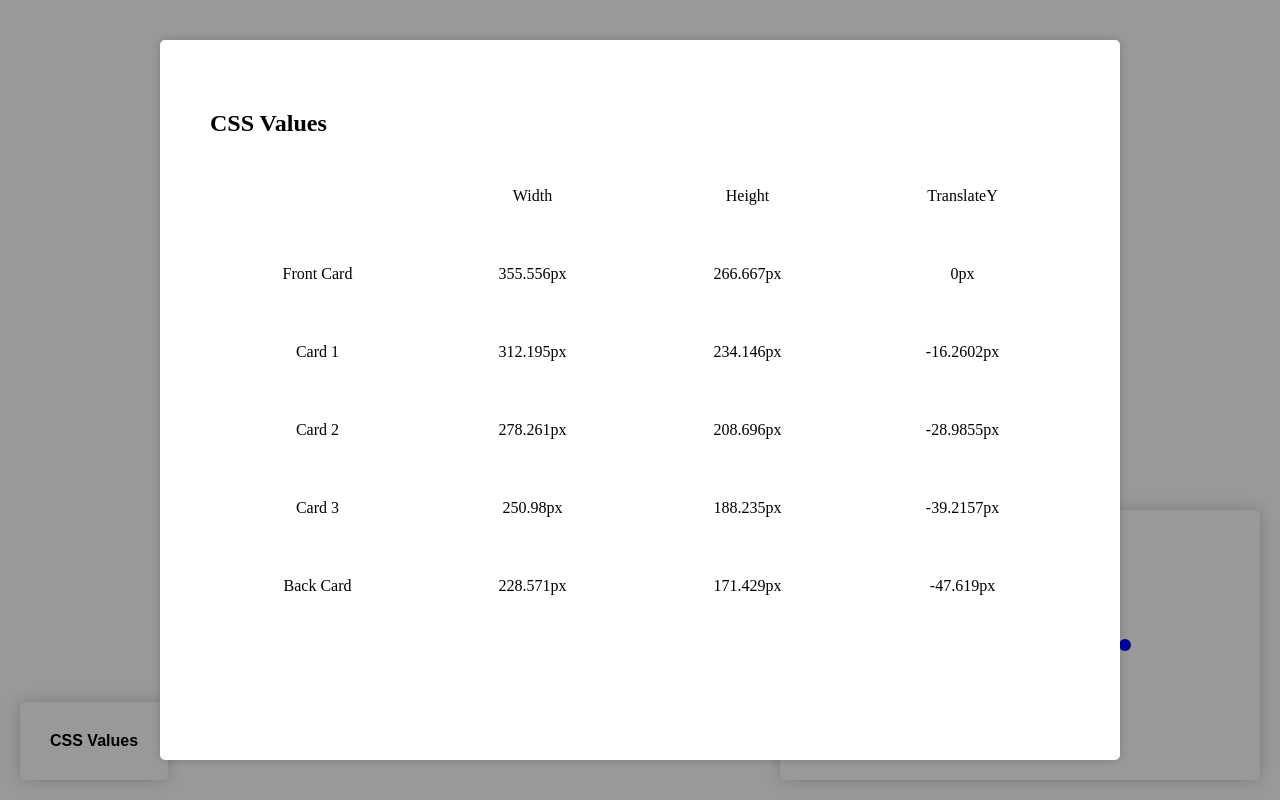
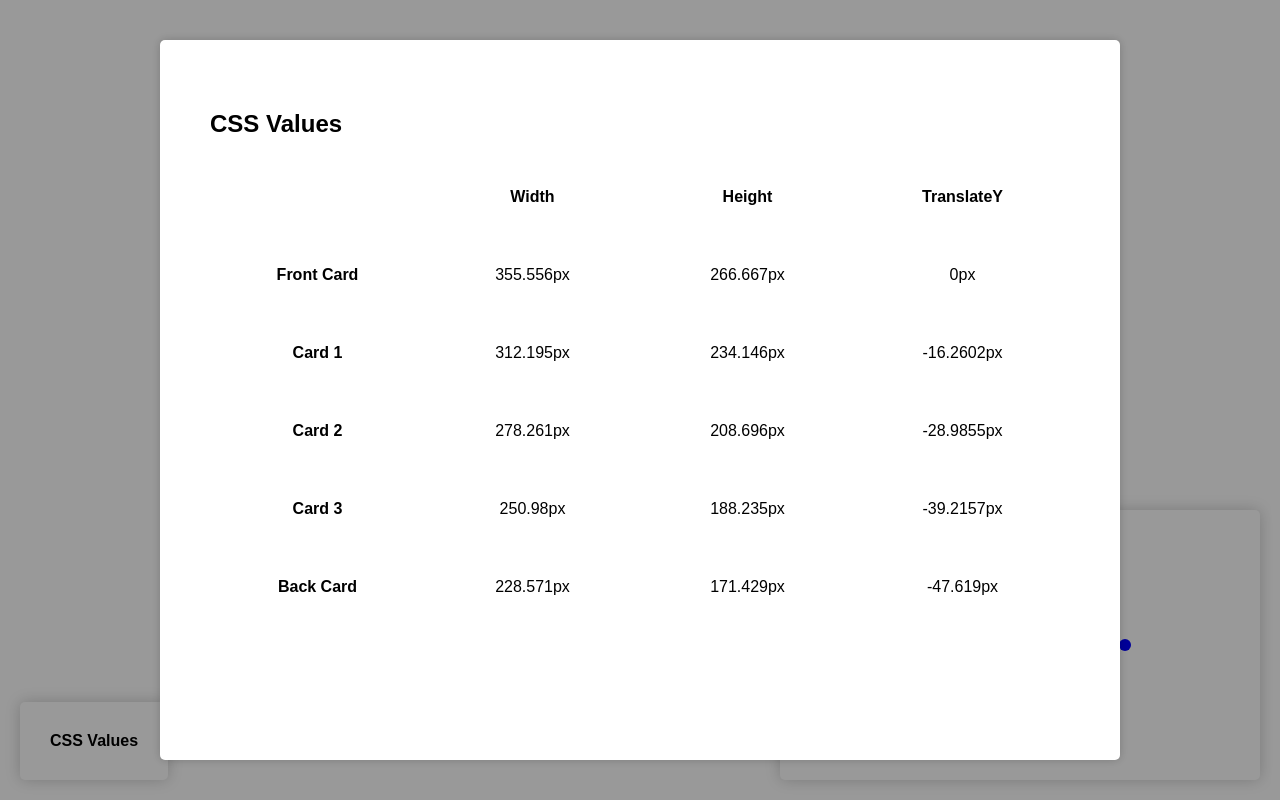
Before and after one commit to lucbarn/slideshow, a plain HTML site: page perspective/perspective.html in a window 1280 px wide. Both pictures are taken after a click on the element "CSS Values". Drawn offline with Linux system fonts and the light colour scheme.

Commit message:
Update modal text style

```diff
--- a/perspective/perspective.html
+++ b/perspective/perspective.html
@@ -32,38 +32,38 @@
       <div id="modal-content">
         <h2>CSS Values</h2>
         <div id="modal-table">
-          <div class="row">
+          <div class="row header">
             <div class="col"></div>
             <div class="col"><span class="col-text">Width</span></div>
             <div class="col"><span class="col-text">Height</span></div>
             <div class="col"><span class="col-text">TranslateY</span></div>
           </div>
           <div class="row">
-            <div class="col"><span class="col-text">Front Card</span></div>
+            <div class="col first-col"><span class="col-text">Front Card</span></div>
             <div class="col"><span class="col-text"></span></div>
             <div class="col"><span class="col-text"></span></div>
             <div class="col"><span class="col-text"></span></div>
           </div>
           <div class="row">
-            <div class="col"><span class="col-text">Card 1</span></div>
+            <div class="col first-col"><span class="col-text">Card 1</span></div>
             <div class="col"><span class="col-text"></span></div>
             <div class="col"><span class="col-text"></span></div>
             <div class="col"><span class="col-text"></span></div>
           </div>
           <div class="row">
-            <div class="col"><span class="col-text">Card 2</span></div>
+            <div class="col first-col"><span class="col-text">Card 2</span></div>
             <div class="col"><span class="col-text"></span></div>
             <div class="col"><span class="col-text"></span></div>
             <div class="col"><span class="col-text"></span></div>
           </div>
           <div class="row">
-            <div class="col"><span class="col-text">Card 3</span></div>
+            <div class="col first-col"><span class="col-text">Card 3</span></div>
             <div class="col"><span class="col-text"></span></div>
             <div class="col"><span class="col-text"></span></div>
             <div class="col"><span class="col-text"></span></div>
           </div>
           <div class="row">
-            <div class="col"><span class="col-text">Back Card</span></div>
+            <div class="col first-col"><span class="col-text">Back Card</span></div>
             <div class="col"><span class="col-text"></span></div>
             <div class="col"><span class="col-text"></span></div>
             <div class="col"><span class="col-text"></span></div>
--- a/perspective/style.css
+++ b/perspective/style.css
@@ -83,6 +83,7 @@
   box-shadow: 0 0 10px rgba(0,0,0,0.2);
   border-radius: 5px;
   box-sizing: border-box;
+  font-family: sans-serif;
 }
 
 #modal-table {
@@ -101,6 +102,10 @@
 .col {
   width: 25%;
   display: flex;
+}
+
+.header, .first-col {
+  font-weight: bold;
 }
 
 .col-text {
--- a/perspective/style_template.css
+++ b/perspective/style_template.css
@@ -83,6 +83,7 @@
   box-shadow: 0 0 10px rgba(0,0,0,0.2);
   border-radius: 5px;
   box-sizing: border-box;
+  font-family: sans-serif;
 }
 
 #modal-table {
@@ -101,6 +102,10 @@
 .col {
   width: 25%;
   display: flex;
+}
+
+.header, .first-col {
+  font-weight: bold;
 }
 
 .col-text {
```
